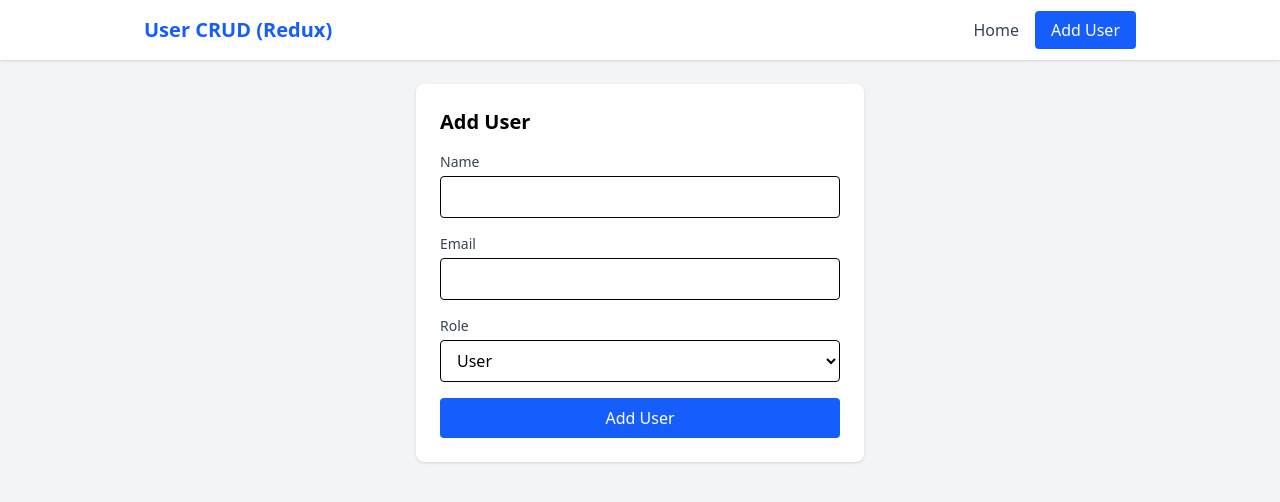
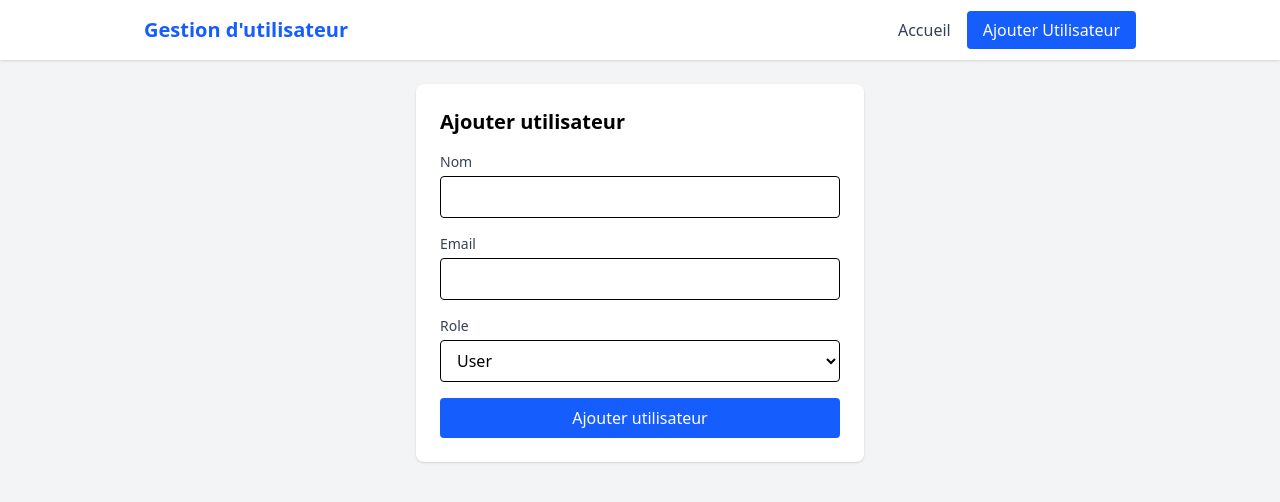
Before and after one commit to Yacho-glitch/Gestion-d-utilisation, a React (Vite) app: page /add in a window 1280 px wide. Shown: the top 502 px of the page. Built offline with nearby package versions, Linux system fonts and the light colour scheme.

Commit message:
change component content

```diff
--- a/src/App.jsx
+++ b/src/App.jsx
@@ -14,7 +14,7 @@
       <nav className="bg-white shadow mb-6">
         <div className="max-w-5xl mx-auto px-4 py-4 flex justify-between items-center">
           <h1 className="text-xl font-bold text-blue-600">
-            User CRUD (Redux)
+            Gestion d'utilisateur
           </h1>
 
           <div className="space-x-4">
@@ -22,14 +22,14 @@
               to="/"
               className="text-gray-700 hover:text-blue-600 font-medium"
             >
-              Home
+              Accueil
             </Link>
 
             <Link
               to="/add"
               className="bg-blue-600 text-white px-4 py-2 rounded hover:bg-blue-700"
             >
-              Add User
+              Ajouter Utilisateur
             </Link>
           </div>
         </div>
--- a/src/components/UserForm.jsx
+++ b/src/components/UserForm.jsx
@@ -30,7 +30,7 @@
     return (
         <div className="max-w-md mx-auto bg-white shadow rounded-lg p-6">
       <h2 className="text-xl font-semibold mb-4">
-        {user ? 'Edit User' : 'Add User'}
+        {user ? 'Modifier utilisateur' : 'Ajouter utilisateur'}
       </h2>
 
       <form onSubmit={handleSubmit} className="space-y-4">
@@ -38,7 +38,7 @@
         {/* Name */}
         <div>
           <label className="block text-sm font-medium text-gray-700">
-            Name
+            Nom
           </label>
           <input
             type="text"
@@ -87,7 +87,7 @@
           type="submit"
           className="w-full bg-blue-600 text-white py-2 rounded hover:bg-blue-700 transition"
         >
-          {user ? 'Update User' : 'Add User'}
+          {user ? 'Modifier utilisateur' : 'Ajouter utilisateur'}
         </button>
       </form>
     </div>
--- a/src/components/UserList.jsx
+++ b/src/components/UserList.jsx
@@ -26,7 +26,7 @@
       {/* Header */}
       <div className="px-6 py-4 border-b flex justify-between items-center">
         <h2 className="text-lg font-semibold text-gray-700">
-          Users List
+          List d'utilisateur
         </h2>
         <span className="text-sm text-gray-500">
           Total: {users.length}
@@ -38,7 +38,7 @@
         <table className="min-w-full text-sm">
           <thead className="bg-gray-50 text-gray-600 uppercase text-xs">
             <tr>
-              <th className="px-6 py-3 text-left">Name</th>
+              <th className="px-6 py-3 text-left">Nom</th>
               <th className="px-6 py-3 text-left">Email</th>
               <th className="px-6 py-3 text-left">Role</th>
               <th className="px-6 py-3 text-right">Actions</th>
@@ -80,21 +80,21 @@
                     to={`/user/${user.id}`}
                     className="inline-block text-blue-600 hover:underline"
                   >
-                    View
+                    Details
                   </Link>
 
                   <Link
                     to={`/edit/${user.id}`}
                     className="inline-block text-yellow-600 hover:underline"
                   >
-                    Edit
+                    Modifier
                   </Link>
 
                   <button
                     onClick={() => dispatch(deleteUser(user.id))}
                     className="text-red-600 hover:underline"
                   >
-                    Delete
+                    Supprimer
                   </button>
                 </td>
               </tr>
```
